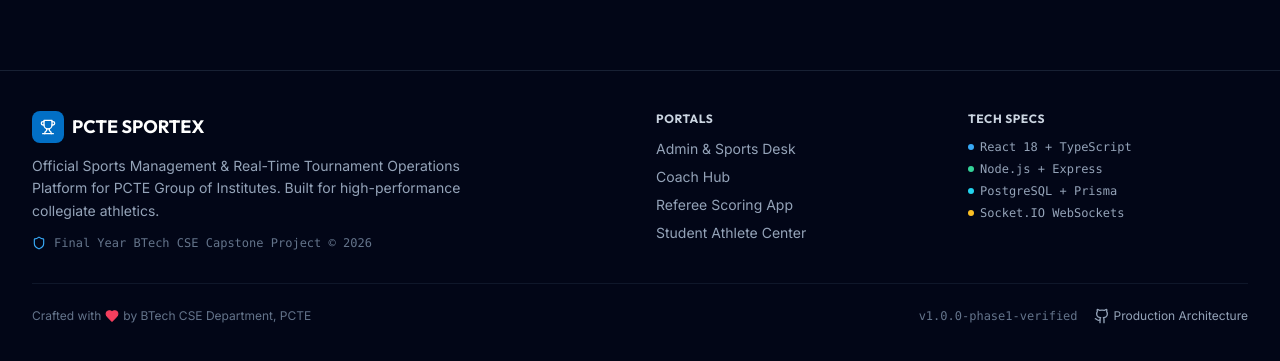
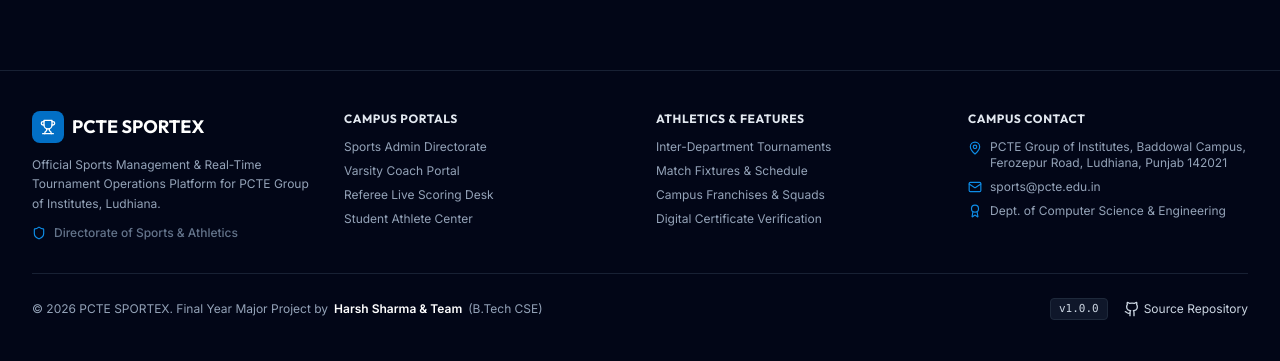
Before and after one commit to Harshsharma-77/PCTE-SPORTEX, a React (Vite) app in the folder client/: page / in a window 1280 px wide. Shown: the part 1195-1556 px from the top of the page. Built offline with nearby package versions, Linux system fonts and the light colour scheme; no server answers.

Commit message:
Replace tech specs and phase tag in footer with authentic collegiate contact, departments, and clean attribution

```diff
--- a/client/src/components/common/Footer.tsx
+++ b/client/src/components/common/Footer.tsx
@@ -1,63 +1,89 @@
 import React from 'react';
-import { Trophy, Github, Shield, Heart } from 'lucide-react';
+import { Trophy, Github, Shield, MapPin, Mail, Award } from 'lucide-react';
+import { Link } from 'react-router-dom';
 
 export const Footer: React.FC = () => {
   return (
-    <footer className="w-full border-t border-slate-800/80 bg-slate-950 mt-auto py-10">
+    <footer className="w-full border-t border-slate-200 dark:border-slate-800/80 bg-white dark:bg-slate-950 text-slate-600 dark:text-slate-400 mt-auto py-10 transition-colors duration-200">
       <div className="max-w-7xl mx-auto px-4 sm:px-6 lg:px-8">
         <div className="grid grid-cols-1 md:grid-cols-4 gap-8 mb-8">
-          {/* Col 1 */}
-          <div className="space-y-3 md:col-span-2">
+          {/* Col 1: Institutional Branding */}
+          <div className="space-y-3 md:col-span-1">
             <div className="flex items-center gap-2">
               <div className="w-8 h-8 rounded-lg bg-sportex-600 flex items-center justify-center">
                 <Trophy className="w-4 h-4 text-white" />
               </div>
-              <span className="font-display font-bold text-lg text-white">PCTE SPORTEX</span>
+              <span className="font-display font-bold text-lg text-slate-900 dark:text-white">PCTE SPORTEX</span>
             </div>
-            <p className="text-sm text-slate-400 max-w-md leading-relaxed">
-              Official Sports Management & Real-Time Tournament Operations Platform for PCTE Group of Institutes. Built for high-performance collegiate athletics.
+            <p className="text-xs text-slate-500 dark:text-slate-400 leading-relaxed">
+              Official Sports Management & Real-Time Tournament Operations Platform for PCTE Group of Institutes, Ludhiana.
             </p>
-            <div className="flex items-center gap-2 text-xs text-slate-500 font-mono">
-              <Shield className="w-3.5 h-3.5 text-sportex-400" />
-              <span>Final Year BTech CSE Capstone Project &copy; 2026</span>
+            <div className="flex items-center gap-2 text-xs text-slate-500 font-medium">
+              <Shield className="w-3.5 h-3.5 text-sportex-500" />
+              <span>Directorate of Sports & Athletics</span>
             </div>
           </div>
 
-          {/* Col 2: Quick Links */}
+          {/* Col 2: Role Portals */}
           <div>
-            <h4 className="text-xs font-bold tracking-wider text-slate-300 uppercase mb-3">Portals</h4>
-            <ul className="space-y-2 text-sm text-slate-400">
-              <li><a href="/login" className="hover:text-sportex-400 transition-colors">Admin & Sports Desk</a></li>
-              <li><a href="/login" className="hover:text-sportex-400 transition-colors">Coach Hub</a></li>
-              <li><a href="/login" className="hover:text-sportex-400 transition-colors">Referee Scoring App</a></li>
-              <li><a href="/login" className="hover:text-sportex-400 transition-colors">Student Athlete Center</a></li>
+            <h4 className="text-xs font-bold tracking-wider text-slate-900 dark:text-slate-200 uppercase mb-3">Campus Portals</h4>
+            <ul className="space-y-2 text-xs text-slate-500 dark:text-slate-400">
+              <li><Link to="/login" className="hover:text-sportex-500 transition-colors">Sports Admin Directorate</Link></li>
+              <li><Link to="/login" className="hover:text-sportex-500 transition-colors">Varsity Coach Portal</Link></li>
+              <li><Link to="/login" className="hover:text-sportex-500 transition-colors">Referee Live Scoring Desk</Link></li>
+              <li><Link to="/login" className="hover:text-sportex-500 transition-colors">Student Athlete Center</Link></li>
             </ul>
           </div>
 
-          {/* Col 3: Architecture Info */}
+          {/* Col 3: Varsity Disciplines */}
           <div>
-            <h4 className="text-xs font-bold tracking-wider text-slate-300 uppercase mb-3">Tech Specs</h4>
-            <ul className="space-y-1.5 text-xs text-slate-400 font-mono">
-              <li className="flex items-center gap-1.5"><span className="w-1.5 h-1.5 rounded-full bg-sportex-400" /> React 18 + TypeScript</li>
-              <li className="flex items-center gap-1.5"><span className="w-1.5 h-1.5 rounded-full bg-emerald-400" /> Node.js + Express</li>
-              <li className="flex items-center gap-1.5"><span className="w-1.5 h-1.5 rounded-full bg-cyan-400" /> PostgreSQL + Prisma</li>
-              <li className="flex items-center gap-1.5"><span className="w-1.5 h-1.5 rounded-full bg-amber-400" /> Socket.IO WebSockets</li>
+            <h4 className="text-xs font-bold tracking-wider text-slate-900 dark:text-slate-200 uppercase mb-3">Athletics & Features</h4>
+            <ul className="space-y-2 text-xs text-slate-500 dark:text-slate-400">
+              <li><Link to="/tournaments" className="hover:text-sportex-500 transition-colors">Inter-Department Tournaments</Link></li>
+              <li><Link to="/fixtures" className="hover:text-sportex-500 transition-colors">Match Fixtures & Schedule</Link></li>
+              <li><Link to="/teams" className="hover:text-sportex-500 transition-colors">Campus Franchises & Squads</Link></li>
+              <li><Link to="/certificates/verify" className="hover:text-sportex-500 transition-colors">Digital Certificate Verification</Link></li>
             </ul>
+          </div>
+
+          {/* Col 4: Campus & Department Contact */}
+          <div className="space-y-2 text-xs text-slate-500 dark:text-slate-400">
+            <h4 className="text-xs font-bold tracking-wider text-slate-900 dark:text-slate-200 uppercase mb-3">Campus Contact</h4>
+            <div className="flex items-start gap-2">
+              <MapPin className="w-3.5 h-3.5 text-sportex-500 flex-shrink-0 mt-0.5" />
+              <span>PCTE Group of Institutes, Baddowal Campus, Ferozepur Road, Ludhiana, Punjab 142021</span>
+            </div>
+            <div className="flex items-center gap-2">
+              <Mail className="w-3.5 h-3.5 text-sportex-500 flex-shrink-0" />
+              <a href="mailto:sports@pcte.edu.in" className="hover:text-sportex-500 transition-colors">sports@pcte.edu.in</a>
+            </div>
+            <div className="flex items-center gap-2">
+              <Award className="w-3.5 h-3.5 text-sportex-500 flex-shrink-0" />
+              <span>Dept. of Computer Science & Engineering</span>
+            </div>
           </div>
         </div>
 
-        <div className="pt-6 border-t border-slate-900 flex flex-col sm:flex-row items-center justify-between gap-4 text-xs text-slate-500">
-          <div className="flex items-center gap-1">
-            <span>Crafted with</span>
-            <Heart className="w-3.5 h-3.5 text-rose-500 fill-rose-500" />
-            <span>by BTech CSE Department, PCTE</span>
+        <div className="pt-6 border-t border-slate-200 dark:border-slate-800/80 flex flex-col sm:flex-row items-center justify-between gap-4 text-xs text-slate-500 dark:text-slate-400">
+          <div className="flex items-center gap-1.5 text-center sm:text-left">
+            <span>&copy; 2026 PCTE SPORTEX. Final Year Major Project by</span>
+            <span className="font-semibold text-slate-900 dark:text-white">Harsh Sharma & Team</span>
+            <span>(B.Tech CSE)</span>
           </div>
+
           <div className="flex items-center gap-4">
-            <span className="font-mono">v1.0.0-phase1-verified</span>
-            <div className="flex items-center gap-1 text-slate-400">
+            <span className="font-mono text-[11px] px-2 py-0.5 rounded bg-slate-100 dark:bg-slate-900 border border-slate-200 dark:border-slate-800 text-slate-600 dark:text-slate-300">
+              v1.0.0
+            </span>
+            <a
+              href="https://github.com/Harshsharma-77/PCTE-SPORTEX"
+              target="_blank"
+              rel="noopener noreferrer"
+              className="flex items-center gap-1 text-slate-600 dark:text-slate-300 hover:text-sportex-500 transition-colors"
+            >
               <Github className="w-4 h-4" />
-              <span>Production Architecture</span>
-            </div>
+              <span>Source Repository</span>
+            </a>
           </div>
         </div>
       </div>
```
